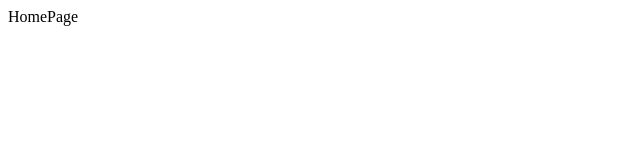
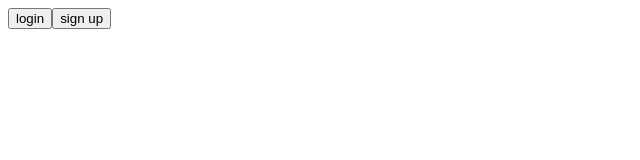
Before and after one commit to elihalperin2003/verificationAppTest, a React (Vite) app in the folder frontend/: page / in a window 1280 px wide. Shown: the top 160 px of the page, without its empty margins (0-640 px from the left). Built offline with nearby package versions, Linux system fonts and the light colour scheme.

Commit message:
create component - HomePage

```diff
--- a/frontend/src/pages/HomePage.tsx
+++ b/frontend/src/pages/HomePage.tsx
@@ -1,5 +1,13 @@
+import { useNavigate } from "react-router-dom";
+
 const HomePage = () => {
-  return <div>HomePage</div>;
+  const negative = useNavigate();
+  return (
+    <>
+      <button onClick={() => negative("/login")}>login</button>
+      <button onClick={() => negative("/sign-up")}>sign up</button>
+    </>
+  );
 };
 
 export default HomePage;
```
